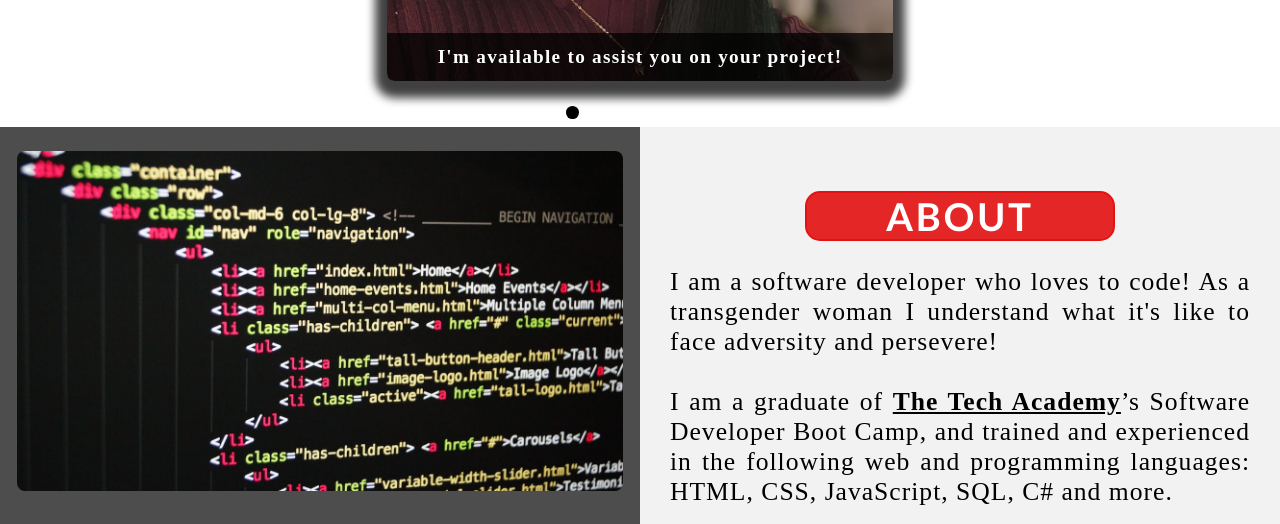
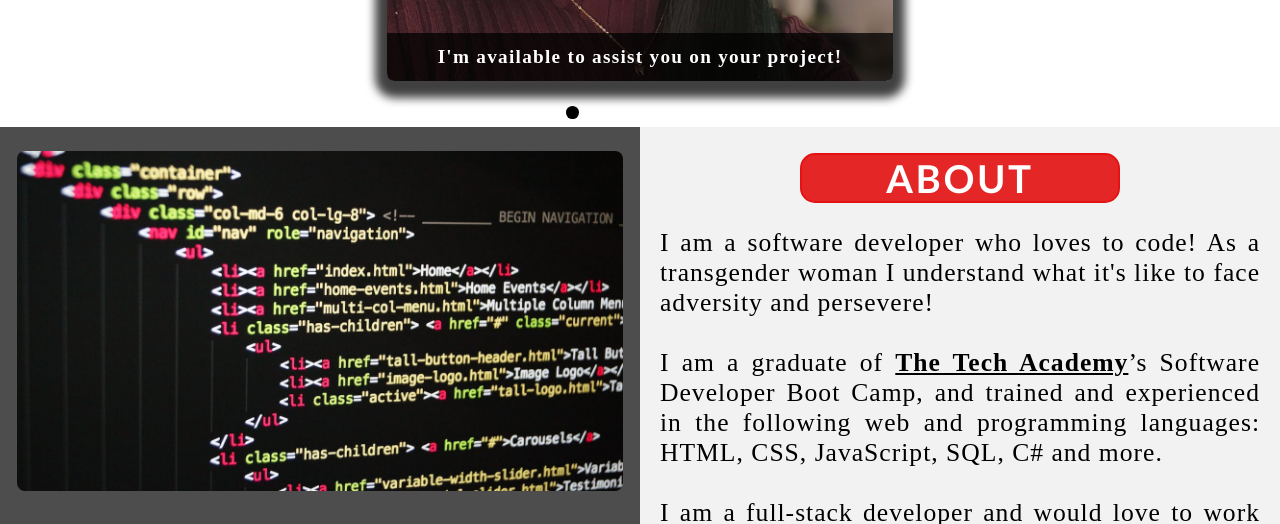
Before and after one commit to lellithan/lellithan.github.io, a plain HTML site: page index.html in a window 1280 px wide. Shown: the part 1320-1844 px from the top of the page. Drawn offline with Linux system fonts and the light colour scheme.

Commit message:
column padding issue gone

```diff
--- a/css/portfolio.css
+++ b/css/portfolio.css
@@ -335,8 +335,6 @@ footer {
 .Column_1 {
     float: left;
     width: 50%;
-    padding: 10px;
-    padding-top: 3%;
     height: 400px;
     background-color: #f2f2f2;
 }
```
